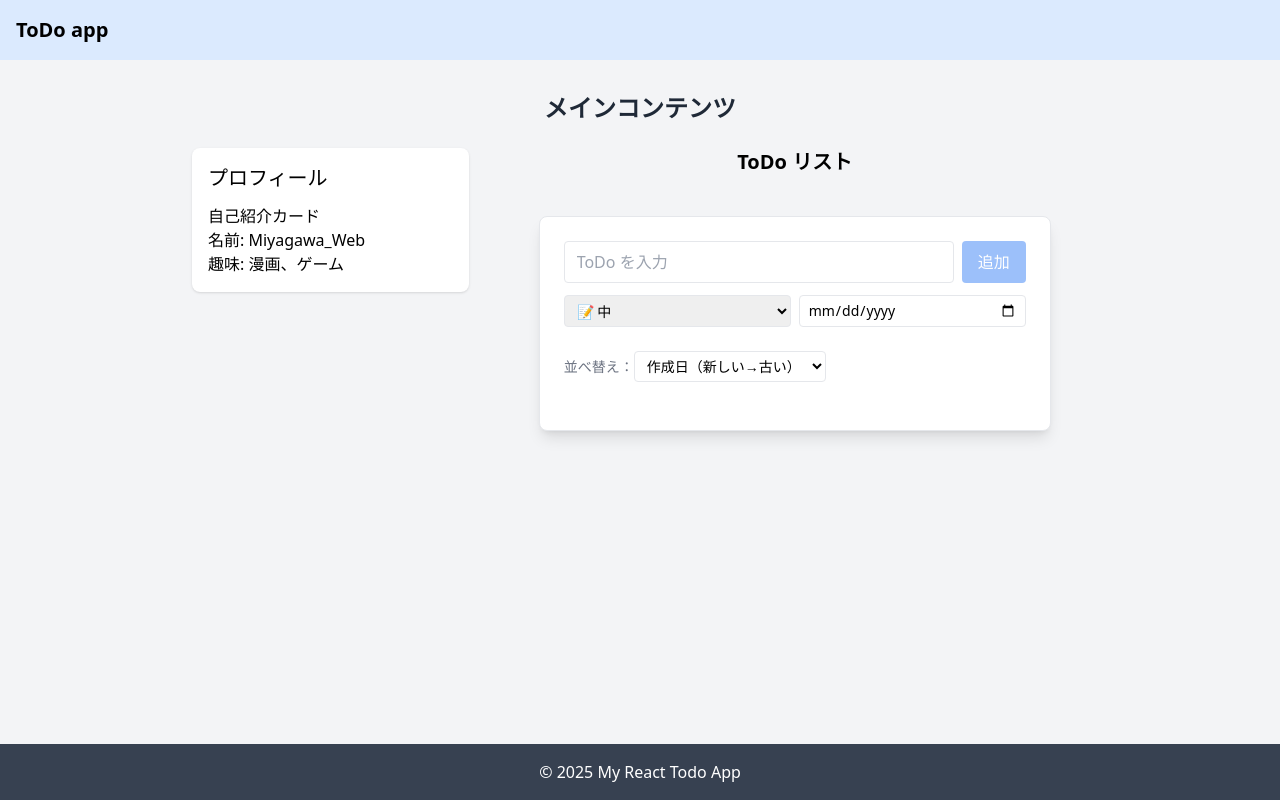
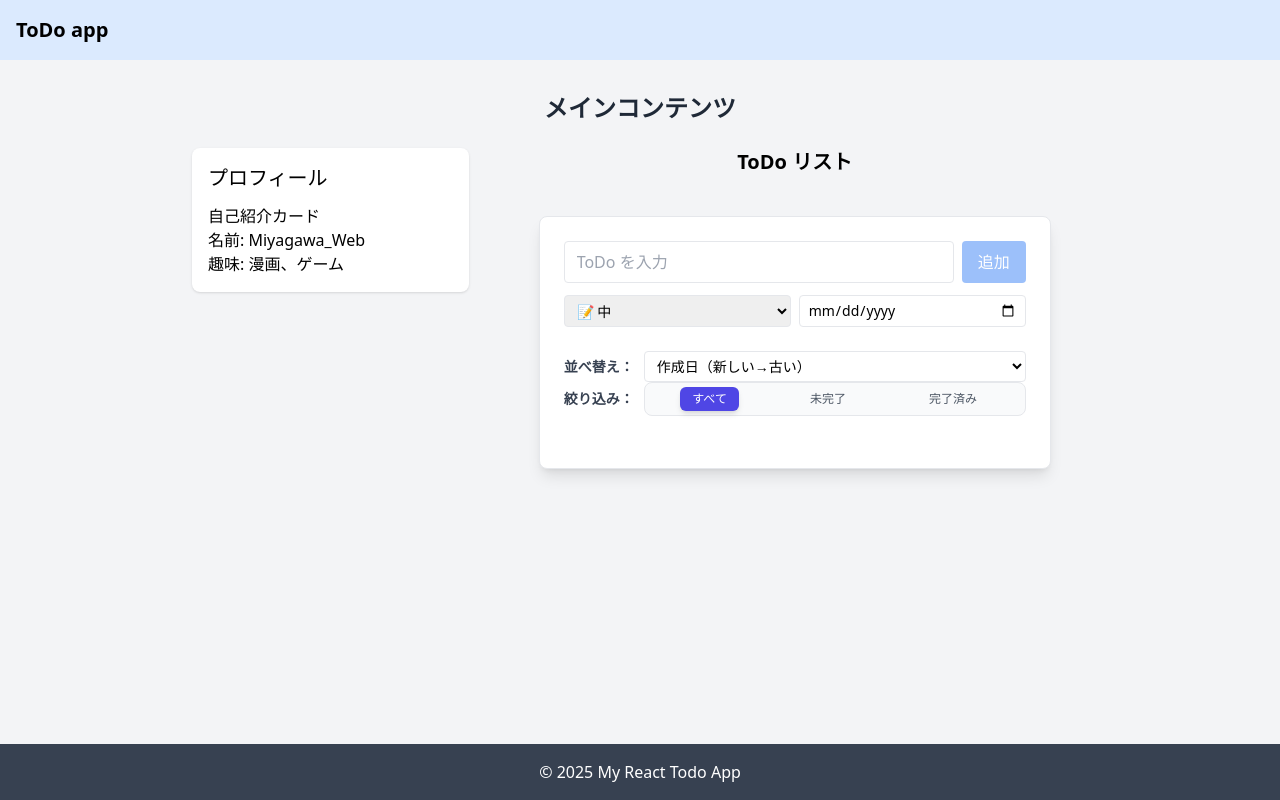
Before and after one commit to miya3928/react-practice, a React (Vite) app: page / in a window 1280 px wide. Built offline with nearby package versions, Linux system fonts and the light colour scheme.

Commit message:
[add]絞り込み機能の追加

```diff
--- a/src/components/Todo.jsx
+++ b/src/components/Todo.jsx
@@ -28,31 +28,12 @@ export default function Todo() {
   const [editingText, setEditingText] = useState("");
   const [editingPriority, setEditingPriority] = useState("");
   const [editingDueDate, setEditingDueDate] = useState("");
-
+  const [filterStatus, setFilterStatus] = useState("all");
   // 🌟 データの永続化: todosが変更されるたびにlocalStorageに保存
   useEffect(() => {
     localStorage.setItem("todos", JSON.stringify(todos));
   }, [todos]);
 
-  // 🌟 新規追加: ソート基準を保持するステート
-  const [sortBy, setSortBy] = useState("created_at");
-  // ソートロジックの定義
-  const sortedTodos = [...todos];
-  // ソート処理の実行
-  if(sortBy === "priority"){
-    const priorityOrder ={ high: 3, medium: 2, low: 1 };
-    sortedTodos.sort((a,b) => priorityOrder[b.priority] - priorityOrder[a.priority]);
-  }else if (sortBy === "dueDate"){
-    sortedTodos.sort((a,b) => {
-      const dateA =a.dueDate ? new Date(a.dueDate) : new Date('9999-12-31');
-      const dateB =b.dueDate ? new Date(b.dueDate) : new Date('9999-12-31');
-      return dateA - dateB;
-    });
-  }else if (sortBy === "created_at") {
-    sortedTodos.sort((a,b) => new Date(b.created_at) - new Date(a.created_at));
-  }
-  // 完了済みのアイテムを常にリストの最後に移動
-  sortedTodos.sort((a,b) => (a.done === b.done ? 0 : a.done ? 1 : -1));
     // --- CRUD 操作 ---
 
     const addTodo = () => {
@@ -90,7 +71,6 @@ export default function Todo() {
       setEditingPriority(todo.priority); // 既存の優先度を設定
       setEditingDueDate(todo.dueDate || ""); // 既存の期日を設定
     };
-
     const saveEdit = (id) => {
       setTodos(prevTodos =>
         prevTodos.map((todo) =>
@@ -106,13 +86,47 @@ export default function Todo() {
       );
       cancelEdit();
     };
-
     const cancelEdit = () => {
       setEditingId(null);
       setEditingText("");
       setEditingPriority("");
       setEditingDueDate("");
     };
+
+    // --- 絞り込むロジック (sortedTodosの前に実行) ---
+    const filteredTodos = todos.filter(todo => {
+      if (filterStatus === "active") {
+        return !todo.done;
+      }
+      if (filterStatus === "completed") {
+        return todo.done;
+      }
+      return true;
+    });
+
+  //  新規追加: ソート基準を保持
+  const [sortBy, setSortBy] = useState("created_at");
+  // ソートロジックの定義
+  const sortedTodos = [...filteredTodos];
+  // ソート処理の実行
+  if(sortBy === "priority"){
+    const priorityOrder ={ high: 3, medium: 2, low: 1 };
+    sortedTodos.sort((a,b) => priorityOrder[b.priority] - priorityOrder[a.priority]);
+  }else if (sortBy === "dueDate"){
+    sortedTodos.sort((a,b) => {
+      const dateA =a.dueDate ? new Date(a.dueDate) : new Date('9999-12-31');
+      const dateB =b.dueDate ? new Date(b.dueDate) : new Date('9999-12-31');
+      return dateA - dateB;
+    });
+  }else if (sortBy === "created_at") {
+    sortedTodos.sort((a,b) => new Date(b.created_at) - new Date(a.created_at));
+  }
+  if (filterStatus === "all") {
+    sortedTodos.sort((a,b) => (a.done === b.done ? 0 : a.done ? 1 : -1));
+  }
+  // 完了済みのアイテムを常にリストの最後に移動
+  sortedTodos.sort((a,b) => (a.done === b.done ? 0 : a.done ? 1 : -1));
+
 
   // --- JSX (レンダリング) ---
 
@@ -156,24 +170,49 @@ export default function Todo() {
         </div>
       </div>
 
-      {/* 🌟 4. ソート機能の追加 */}
-      <div className="mb-6 justify-end items-center gap-2 text-sm">
-        <label htmlFor="sort-select" className="text-gray-500">
+      <div className="flex justify-start items-center  text-sm">
+            <label htmlFor="sort-select" className="font-semibold text-gray-700 w-20"> {/* ラベルに固定幅を設定 */}
                 並べ替え：
             </label>
             <select
                 id="sort-select"
                 value={sortBy}
                 onChange={(e) => setSortBy(e.target.value)}
-            className="border rounded px-2 py-1 bg-white">
+                className="flex border rounded px-2 py-1 bg-white flex-1 min-w-0" // 幅を柔軟に使う
+            >
                 <option value="created_at">作成日（新しい→古い）</option>
                 <option value="dueDate">期日(早い→遅い)</option>
                 <option value="priority">優先度（高→低）</option>
             </select>
         </div>
 
+        {/* 4-2. フィルタボタン */}
+        <div className="flex justify-between items-center text-sm">
+            <span className="font-semibold text-gray-700 w-20">
+              絞り込み：
+            </span>
+            <div className="flex gap-1 p-1 px-2 py-1 border rounded-lg bg-gray-50 flex-1 justify-around"> {/* flex-1 で幅を広げ、justify-around でボタン間隔を調整 */}
+                {['all','active','completed'].map((filter) => (
+                    <button
+                        key={filter}
+                        onClick={() => setFilterStatus(filter)}
+                        className={`
+                            px-3 py-1 rounded-md transition-colors duration-200 text-xs font-medium
+                            ${filterStatus === filter
+                                ? 'bg-indigo-600 text-white shadow-md'
+                                : 'text-gray-600 hover:bg-gray-100'
+                            }
+                        `}
+                    >
+                        {filter === 'all' ? 'すべて' : filter === 'active' ? '未完了' : '完了済み'}
+                    </button>
+                ))}
+            </div>
+        </div>
+
       {/* 3. ToDo リスト */}
-      <ul className="space-y-3">
+        <section>
+          <ul className="space-y-3 pt-7">
             <AnimatePresence>
               {sortedTodos.map((todo) => (
                 <TodoItem
@@ -197,6 +236,7 @@ export default function Todo() {
               ))}
               </AnimatePresence>
           </ul>
-    </div>
+        </section>
+    </div>    // 全体の閉じタグ
   );
 }
```
Lines whose indentation alone changed are shown as unchanged.
